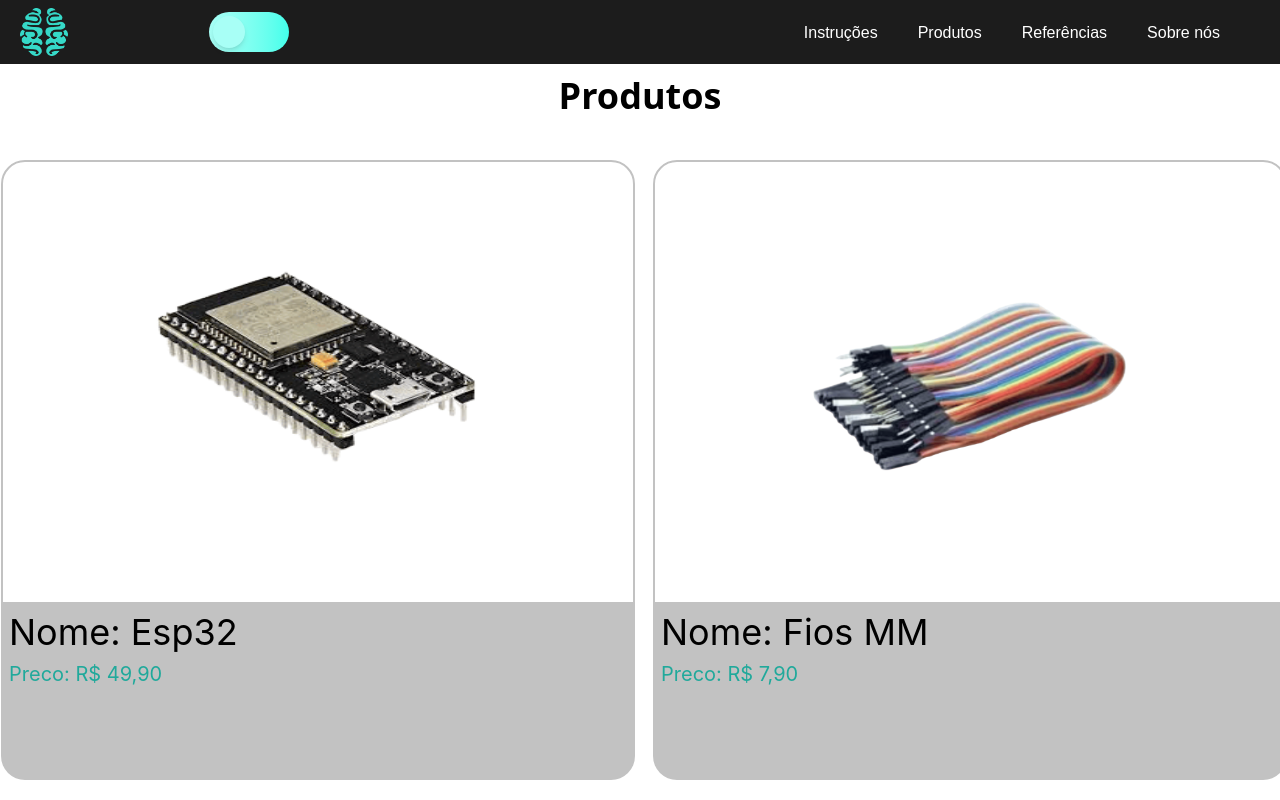
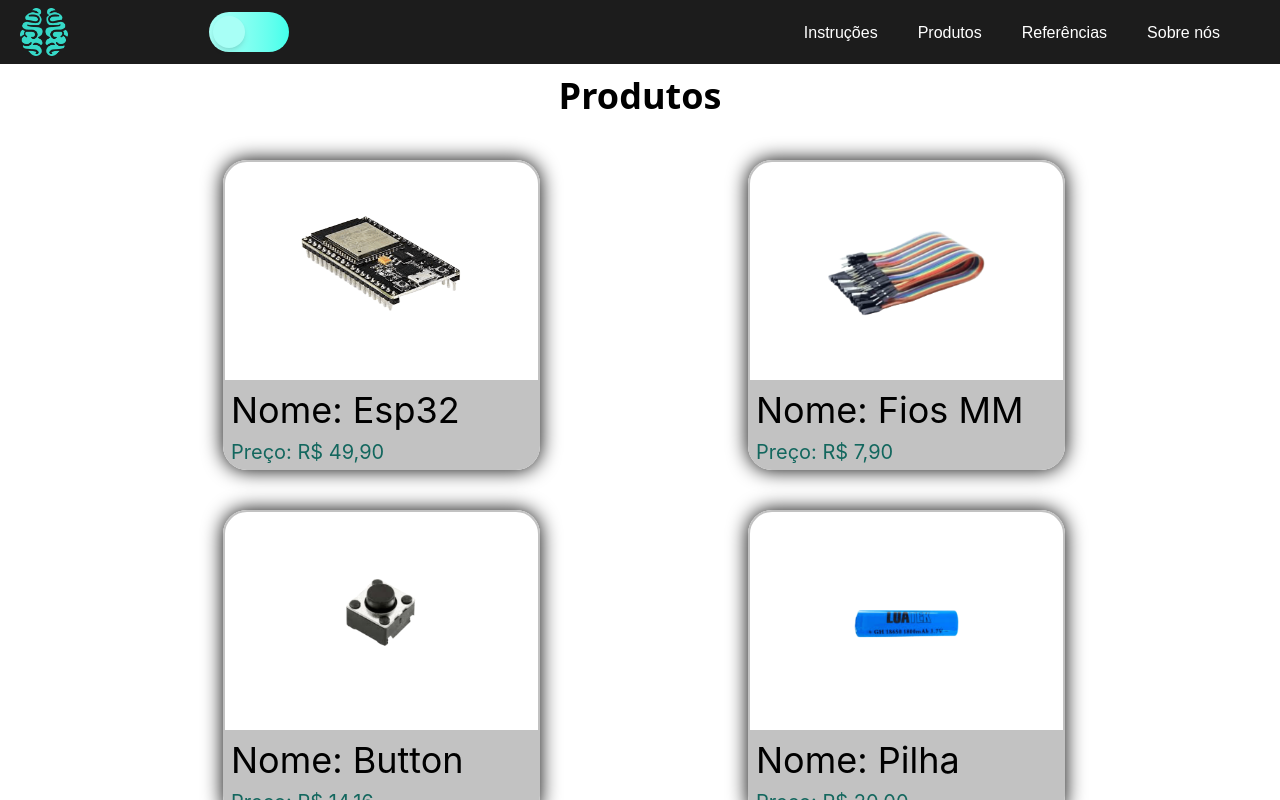
Before and after one commit to XinbinhaChan/Frontend_TCC, a React (Vite) app: page /produtos in a window 1280 px wide. Shown: the top 800 px of the page. Built offline with nearby package versions, Linux system fonts and the light colour scheme.

Commit message:
Arrumando a página de produtos
Co-authored-by: Rafael Oliveira <RafaelLfckkj@users.noreply.github.com>

```diff
--- a/src/Components/Buttons/ButtonJogar.jsx
+++ b/src/Components/Buttons/ButtonJogar.jsx
@@ -2,6 +2,6 @@
 
 export function ButtonJogar() {
   return (
-    <button className='cursor-pointer flex justify-center items-center gap-1 w-32 h-8 bg-fundo-botao font-game text-xs font-medium text-texto-escuro text-center rounded-lg shadow-[0_0_60px_rgba(122,230,219,100)] md:w-[236px] md:h-[74px] md:text-3xl'>Jogar  </button>
+    <button className='cursor-pointer flex justify-center items-center gap-1 w-32 h-8 bg-fundo-botao font-game text-xs font-medium text-texto-escuro text-center rounded-lg shadow-[0_0_60px_rgba(122,230,219,100)] md:w-[236px] md:h-[74px] md:text-3xl'>Baixar  </button>
   )
 }
--- a/src/Components/Cards/CardProdutos.jsx
+++ b/src/Components/Cards/CardProdutos.jsx
@@ -2,17 +2,17 @@
 
 export function CardProdutos(props) {
   return (
-    <div className='w-fit ml-2 mb-10' data-aos="zoom-in">
+    <div className='w-fit ml-2 mb-10 shadow-[0_0_20px_rgba(0,0,0,100)] dark:shadow-[0_0_20px_rgba(122,230,219,100)] rounded-3xl' data-aos="zoom-in">
 
-        <div className='w-30 md:w-[634px] md:h-[444px] h-20 flex items-center justify-center rounded-t-3xl border-2 border-fundo-card dark:border-dark-nav'>
-          <img src={props.img} alt="" className='w-20 h-20 md:w-[350px] md:h-[268px]'/>
+        <div className='w-30 md:w-[317px] md:h-[222px] h-20 flex items-center justify-center rounded-t-3xl border-2 border-fundo-card  dark:border-dark-nav '>
+          <img src={props.img} alt="" className='w-15 h-15 md:w-[175px] md:h-[134px]'/>
         </div>
 
-        <div className=' bg-fundo-card dark:bg-dark-nav p-2 rounded-b-3xl md:h-[176px]'>
+        <div className=' bg-fundo-card dark:bg-dark-nav p-2 rounded-b-3xl md:h-[88px]'>
           <p className='font-texto-normal-mobile text-xs mb-2 md:text-4xl dark:text-texto-branco'>Nome: {props.nome}</p>
 
 
-          <p className='font-texto-normal-mobile text-xs text-gradiente1-h1 md:text-xl'>Preco: {props.preco}</p>
+          <p className='font-texto-normal-mobile text-xs text-texto-ciano dark:text-texto-azul md:text-xl'>Preço: {props.preco}</p>
         </div>
 
     </div>
--- a/src/Components/Paginas/Instrucoes.jsx
+++ b/src/Components/Paginas/Instrucoes.jsx
@@ -1,4 +1,4 @@
-import React, { useState } from "react";
+import React, { useState, useEffect } from "react";
 
 // Quando for começar essa pagina já deixa mt-15 para a nav não ficar bugada :) se prescisar só aumentar
 export function Instrucoes() {
@@ -47,6 +47,10 @@
     SetConfigDeUso(false);
     SetRecurso(!Recurso);
   }
+
+   useEffect(() => {
+    window.scrollTo(0, 0);
+  }, []);
 
   return (
     <div className="mt-15 font-texto-normal w-[1500px] h-full flex flex-col items-baseline justify-baseline dark:bg-dark-background 2xl:w-[1950px] 2xl:h-[1415px]">
--- a/src/Components/Paginas/Produtos.jsx
+++ b/src/Components/Paginas/Produtos.jsx
@@ -53,7 +53,7 @@
 
         </div>
 
-        <section className="flex-col columns-2 items-center justify-center gap-2.5">
+        <section className="flex-col columns-2 gap-10 md:gap-50">
 
             <CardProdutos img={CardProdutosEsp32} nome="Esp32" preco="R$ 49,90"/>
 
```
